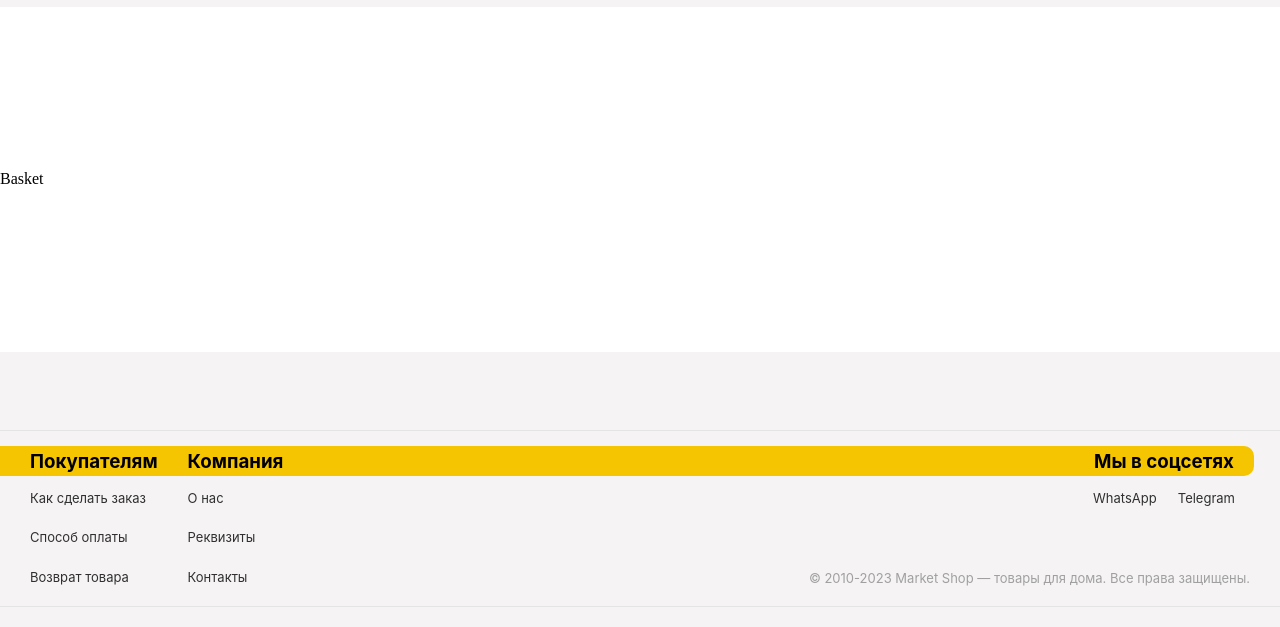
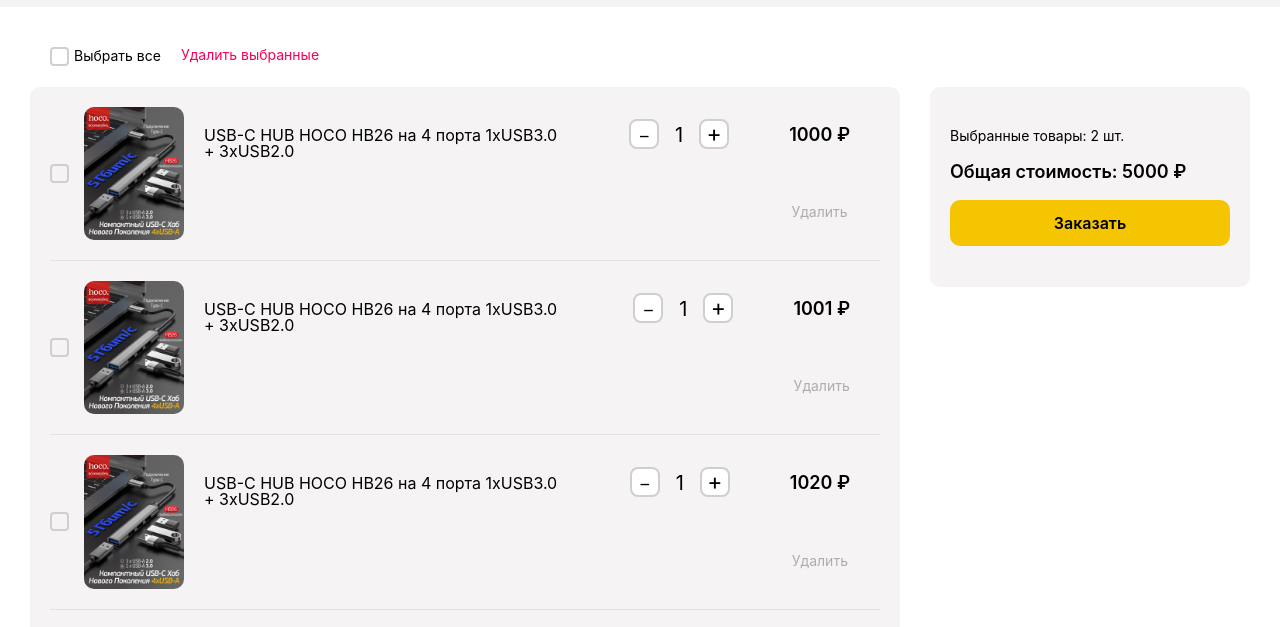
Before and after one commit to foxymakc/market-shop, a React app: page /basket in a window 1280 px wide. Shown: the part 123-750 px from the top of the page. Built offline with nearby package versions, Linux system fonts and the light colour scheme.

Commit message:
сверстал страницу корзины

```diff
--- /dev/null
+++ b/src/components/BasketCard/BasketCard.css
@@ -0,0 +1,177 @@
+.basket-card {
+  display: flex;
+  width: 100%;
+  margin: 0 auto;
+  padding: 0;
+  justify-content: space-between;
+  box-sizing: border-box;
+  border-bottom: 1px solid rgba(221, 221, 221, 0.767);
+  padding-bottom: 20px;
+  margin-bottom: 20px;
+}
+
+.basket-card:last-child {
+  border-bottom: none;
+  padding-bottom: 0;
+  margin-bottom: 0;
+}
+
+.basket-card__left-container {
+  display: flex;
+}
+
+.basket-card__right-container {
+  display: flex;
+}
+
+.basket-card__top-box {
+  display: flex;
+  align-items: flex-start;
+  justify-content: flex-start;
+  margin-left: 10px;
+  width: 100%;
+  max-width: 500px;
+}
+
+.basket-card__img {
+  width: 100px;
+  border-radius: 10px;
+}
+
+.basket-card__name {
+  font-family: "Inter", "Arial", sans-serif;
+  font-style: normal;
+  font-weight: 400;
+  font-size: 16px;
+  line-height: 16px;
+  margin: 20px 20px 0;
+}
+
+.basket-card__counter-product {
+  min-width: 100px;
+  display: flex;
+  flex-wrap: nowrap;
+  align-items: flex-start;
+  justify-content: space-between;
+  margin: 0 30px;
+  padding-top: 12px;
+}
+
+.basket__counter-product-btn {
+  background-color: white;
+  border-radius: 8px;
+  border: 2px solid #cfcfcf;
+  width: 30px;
+  height: 30px;
+  display: flex;
+  align-items: center;
+  justify-content: center;
+  padding: 0;
+  cursor: pointer;
+  text-align: center;
+  font-family: "Inter", "Arial", sans-serif;
+  font-style: normal;
+  font-weight: 400;
+  font-size: 23px;
+  line-height: 16px;
+}
+
+.basket__counter-product-btn:hover {
+  border-color: #f4c500;
+  background-color: #f4c500;
+  color: white;
+}
+
+.basket-card__price-product {
+  font-family: "Inter", "Arial", sans-serif;
+  font-style: normal;
+  font-weight: 400;
+  font-size: 20px;
+  line-height: 16px;
+  margin: 0;
+  padding-top: 8px;
+}
+
+.basket-card__bottom-box {
+  display: flex;
+  flex-direction: column;
+  align-items: center;
+  justify-content: space-between;
+  padding: 20px 0;
+  margin: 0 30px;
+}
+
+.basket-card__price {
+  font-family: "Inter", "Arial", sans-serif;
+  white-space: nowrap;
+  font-style: normal;
+  font-weight: 600;
+  font-size: 18px;
+  line-height: 16px;
+  margin: 0;
+}
+
+.basket__card-delete-btn {
+  font-family: "Inter", "Arial", sans-serif;
+  font-style: normal;
+  font-weight: 400;
+  font-size: 14px;
+  line-height: 16px;
+  padding: 0;
+  background-color: initial;
+  border: none;
+  cursor: pointer;
+  color: #adadad;
+}
+
+.basket__card-delete-btn:hover {
+  color: #f4c500;
+}
+
+@media (max-width: 700px) {
+  .basket-card {
+    flex-direction: column;
+  }
+
+  .basket-card__right-container {
+    justify-content: space-between;
+  }
+
+  .basket-card__name {
+    margin-right: 0;
+  }
+
+  .basket-card__counter-product {
+    margin-left: 35px;
+    margin-right: 20px;
+  }
+
+  .basket-card__bottom-box {
+    flex-direction: row;
+    padding-bottom: 0;
+    padding-top: 13px;
+    margin: 0;
+    flex-grow: 1;
+  }
+
+  .basket-card__price {
+    margin-right: 20px;
+  }
+}
+
+@media (max-width: 400px) {
+  .basket-card__left-container {
+    display: flex;
+    flex-direction: column;
+    margin-bottom: 15px;
+  }
+
+  .basket-card__top-box {
+    margin: 0;
+    margin-top: 20px;
+  }
+
+  .basket-card__counter-product {
+    margin-left: 0;
+  }
+}
--- /dev/null
+++ b/src/components/BasketCard/BasketCard.js
@@ -0,0 +1,56 @@
+import React, { useState } from "react";
+import "./BasketCard.css";
+import Checkbox from "../Checkbox/Checkbox";
+
+export default function BasketCard({ productInfo }) {
+  const [productCount, setProductCount] = useState(1);
+  const [productPrice, setProductPrice] = useState(productInfo.price);
+
+  function addCount() {
+    // setProductCount((state) => [
+    //   ...state, state: ++state.state
+    // ]);
+    setProductPrice(productPrice * productCount);
+  }
+
+  function reduceCount() {
+    if (productCount > 1) {
+      setProductCount((state) => {
+        state++;
+      });
+      setProductPrice(productInfo.price * productCount);
+    }
+  }
+
+  return (
+    <li className="basket-card">
+      <div className="basket-card__left-container">
+        <Checkbox />
+        <div className="basket-card__top-box">
+          <img
+            className="basket-card__img"
+            src={productInfo.img}
+            alt={productInfo.alt}
+          />
+          <p className="basket-card__name">{productInfo.name}</p>
+        </div>
+      </div>
+
+      <div className="basket-card__right-container">
+        <div className="basket-card__counter-product">
+          <button className="basket__counter-product-btn" onClick={reduceCount}>
+          &#65123;
+          </button>
+          <p className="basket-card__price-product">{productCount}</p>
+          <button className="basket__counter-product-btn" onClick={addCount}>
+          +
+          </button>
+        </div>
+        <div className="basket-card__bottom-box">
+          <p className="basket-card__price">{productPrice} ₽</p>
+          <button className="basket__card-delete-btn">Удалить</button>
+        </div>
+      </div>
+    </li>
+  );
+}
--- /dev/null
+++ b/src/components/Checkbox/Checkbox.css
@@ -0,0 +1,51 @@
+.checkbox__label {
+  position: relative;
+  font-family: "Inter", "Arial", sans-serif;
+  font-style: normal;
+  font-weight: 400;
+  font-size: 14px;
+  line-height: 16px;
+  color: black;
+  cursor: pointer;
+  display: flex;
+  align-items: center;
+}
+
+.checkbox__label .checkbox__input {
+  position: absolute;
+  opacity: 0;
+}
+
+.checkbox__span {
+  position: relative;
+  display: inline-block;
+  top: 0;
+  width: 15px;
+  height: 15px;
+  border: 2px solid #cfcfcf;
+  border-radius: 4px;
+  margin-right: 5px;
+  transition: 0.5s;
+}
+
+.checkbox__label .checkbox__input:checked ~ .checkbox__span {
+  background-color: #f4c500;
+  border-color: #f4c500;
+}
+
+.checkbox__span::before {
+  content: "";
+  position: absolute;
+  top: 1px;
+  left: 1px;
+  width: 10px;
+  height: 5px;
+  border-bottom: 3px solid white;
+  border-left: 3px solid white;
+  transform: scale(0) rotate(-45deg);
+  transition: 0.5s;
+}
+
+.checkbox__label .checkbox__input:checked ~ .checkbox__span::before {
+  transform: scale(1) rotate(-45deg);
+}
--- /dev/null
+++ b/src/components/Checkbox/Checkbox.js
@@ -0,0 +1,12 @@
+import React from "react";
+import "./Checkbox.css";
+
+export default function Checkbox({ title }) {
+  return (
+    <label className="checkbox__label">
+      <input type="checkbox" className="checkbox__input" />
+      <span className="checkbox__span"></span>
+      {title}
+    </label>
+  );
+}
--- a/src/components/Footer/Footer.css
+++ b/src/components/Footer/Footer.css
@@ -71,7 +71,17 @@
   }
 }
 
+@media (max-width: 1100px) {
+  .footer {
+    padding-bottom: 140px;
+  }
+}
+
 @media (max-width: 700px) {
+  .footer {
+    padding-bottom: 170px;
+  }
+
   .footer__container {
     flex-direction: column;
     border-bottom: none;
--- a/src/pages/Basket/Basket.css
+++ b/src/pages/Basket/Basket.css
@@ -0,0 +1,144 @@
+.basket {
+  width: 100%;
+  height: 100%;
+  display: flex;
+  justify-content: center;
+  height: 100%;
+  align-items: flex-start;
+  flex-grow: 1;
+  padding-top: 40px;
+}
+
+.basket__container {
+  display: flex;
+  flex-direction: row;
+  flex-wrap: nowrap;
+  width: 100%;
+  max-width: 1440px;
+  padding: 0 30px;
+  position: relative;
+}
+
+.basket__top-btn {
+  display: flex;
+  flex-direction: row;
+  align-items: flex-start;
+  justify-content: flex-start;
+  width: 80%;
+  margin: 0;
+  position: absolute;
+  top: -40px;
+  left: 50px;
+}
+
+.basket__card-delete-select-btn {
+  font-family: "Inter", "Arial", sans-serif;
+  font-style: normal;
+  font-weight: 400;
+  font-size: 14px;
+  line-height: 16px;
+  margin-left: 20px;
+  padding: 0;
+  background-color: initial;
+  border: none;
+  cursor: pointer;
+  color: rgb(255, 0, 85);
+}
+
+.basket__list {
+  display: flex;
+  flex-direction: column;
+  flex-grow: 1;
+  padding: 0;
+  background-color: #f5f3f3;
+  border-radius: 10px;
+  margin: 0;
+  margin-right: 30px;
+  padding: 20px 20px;
+}
+
+.basket__bottom-box {
+  display: flex;
+  justify-content: center;
+  flex-direction: column;
+  box-sizing: border-box;
+  max-width: 320px;
+  width: 100%;
+  max-height: 200px;
+  background-color: #f5f3f3;
+  padding: 20px;
+  border-radius: 10px;
+}
+
+.basket__final-product {
+  font-family: "Inter", "Arial", sans-serif;
+  font-style: normal;
+  font-weight: 400;
+  font-size: 14px;
+  line-height: 16px;
+  margin: 0;
+}
+
+.basket__final-price {
+  font-family: "Inter", "Arial", sans-serif;
+  font-style: normal;
+  font-weight: 600;
+  font-size: 18px;
+  line-height: 16px;
+  margin: 20px 0;
+}
+
+.basket__checkout-btn {
+  width: 100%;
+  font-family: "Inter", "Arial", sans-serif;
+  font-style: normal;
+  font-weight: 600;
+  font-size: 16px;
+  line-height: 16px;
+  background-color: #f4c500;
+  border: none;
+  cursor: pointer;
+  border-radius: 10px;
+  padding: 15px 10px;
+  opacity: 1;
+}
+
+.basket__checkout-btn:hover {
+  opacity: 0.5;
+}
+
+@media (max-width: 1100px) {
+  .basket__container {
+    flex-wrap: wrap;
+  }
+
+  .basket__list {
+    margin-right: 0;
+    margin-bottom: 30px;
+  }
+
+  .basket__bottom-box {
+    border-radius: 0;
+    border-top: 15px solid white;
+    position: fixed;
+    bottom: 0;
+    left: 0;
+    max-width: none;
+    z-index: 2;
+  }
+}
+
+@media (max-width: 700px) {
+  .basket__container {
+    padding: 0 15px;
+    box-sizing: border-box;
+  }
+
+  .basket__top-btn {
+    left: 35px;
+  }
+
+  .basket__bottom-box {
+    padding-bottom: 74px;
+  }
+}
--- a/src/pages/Basket/Basket.js
+++ b/src/pages/Basket/Basket.js
@@ -1,8 +1,32 @@
-import React from 'react'
-import "./Basket.css"
+import React from "react";
+import "./Basket.css";
+import BasketCard from "../../components/BasketCard/BasketCard";
+import { listProduct } from "../../utils/consts";
+import Checkbox from "../../components/Checkbox/Checkbox";
 
 export default function Basket() {
   return (
-    <div>Basket</div>
-  )
+    <div className="basket">
+      <div className="basket__container">
+        <div className="basket__top-btn">
+          <Checkbox title={"Выбрать все"} />
+          <button className="basket__card-delete-select-btn">
+            Удалить выбранные
+          </button>
+        </div>
+
+        <ul className="basket__list">
+          {listProduct.map((product) => (
+            <BasketCard productInfo={product} key={product.id} />
+          ))}
+        </ul>
+
+        <div className="basket__bottom-box">
+          <p className="basket__final-product">{`Выбранные товары: ${2} шт.`}</p>
+          <p className="basket__final-price">{`Общая стоимость: ${5000} ₽`}</p>
+          <button className="basket__checkout-btn">Заказать</button>
+        </div>
+      </div>
+    </div>
+  );
 }
```
